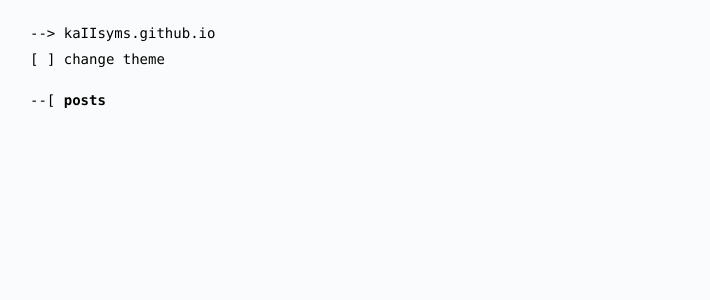
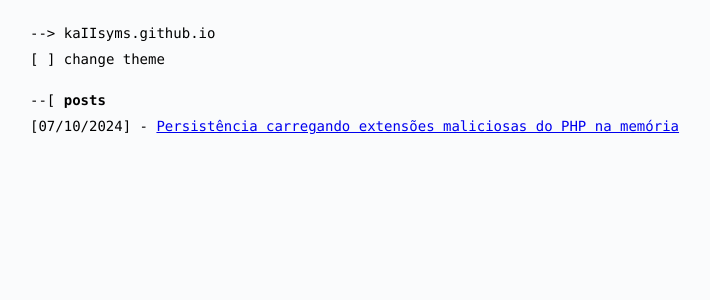
Before and after one commit to kaIIsyms/kaIIsyms.github.io, a Jekyll site: the page built from index.html, in a window 1280 px wide. Shown: the top 300 px of the page, without its empty margins (245-955 px from the left). Built offline with Jekyll 4.4.1, drawn with Linux system fonts in a browser that asks for light colours.

Commit message:
from hackmd

```diff
--- a/_posts/2024-10-07.md
+++ b/_posts/2024-10-07-persistencia-carregando-extensoes-maliciosas-do-php-na-memoria.md
@@ -1,6 +1,6 @@
 ---
 layout: post
-title:
+title: Persistência carregando extensões maliciosas do PHP na memória
 ---
 
 Persistência carregando extensões maliciosas do PHP na memória
```
